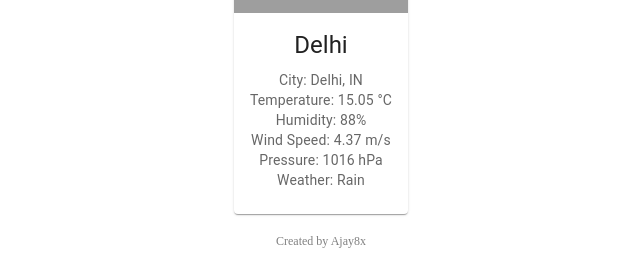
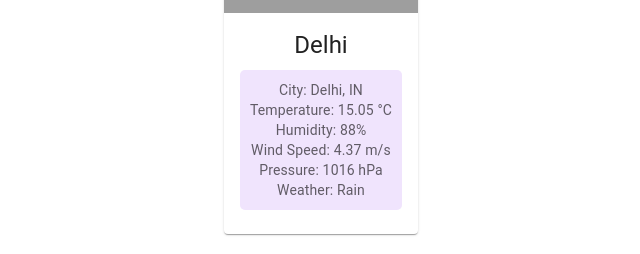
Before and after one commit to Ajay8x/Weather_App, a React (Vite) app: page / in a window 1280 px wide. Shown: the part 322-576 px from the top of the page, without its empty margins (319-959 px from the left). Built offline with nearby package versions, Linux system fonts and the light colour scheme; no server answers; grey boxes are pictures that could not be loaded.

Commit message:
add color

```diff
--- a/src/InfoBox.jsx
+++ b/src/InfoBox.jsx
@@ -43,7 +43,7 @@ export default function InfoBox(info) {
                         <Typography
                             variant="body2"
                             component="div"
-                            sx={{ color: 'text.secondary' }}
+                            sx={{ color: 'text.secondary',  backgroundColor: 'rgba(118, 16, 235, 0.11)', padding: '10px', borderRadius: '5px' }}
                         >
                             <div> City: {weatherInfo.city}, {weatherInfo.country}</div>
                             <div> Temperature: {weatherInfo.temperature} °C</div>
--- a/src/SearchBox.jsx
+++ b/src/SearchBox.jsx
@@ -34,7 +34,12 @@ const API_KEY = import.meta.env.VITE_API_KEY;
                 country: jsonResponse.city.country,
                 windSpeed: jsonResponse.list[0].wind.speed,
                 pressure: jsonResponse.list[0].main.pressure
+
+
             }
+        //  console.log(result);
+            // console.log(jsonResponse.list[0].main);
+
             return result;
         } catch (err) {
             throw err;
```
